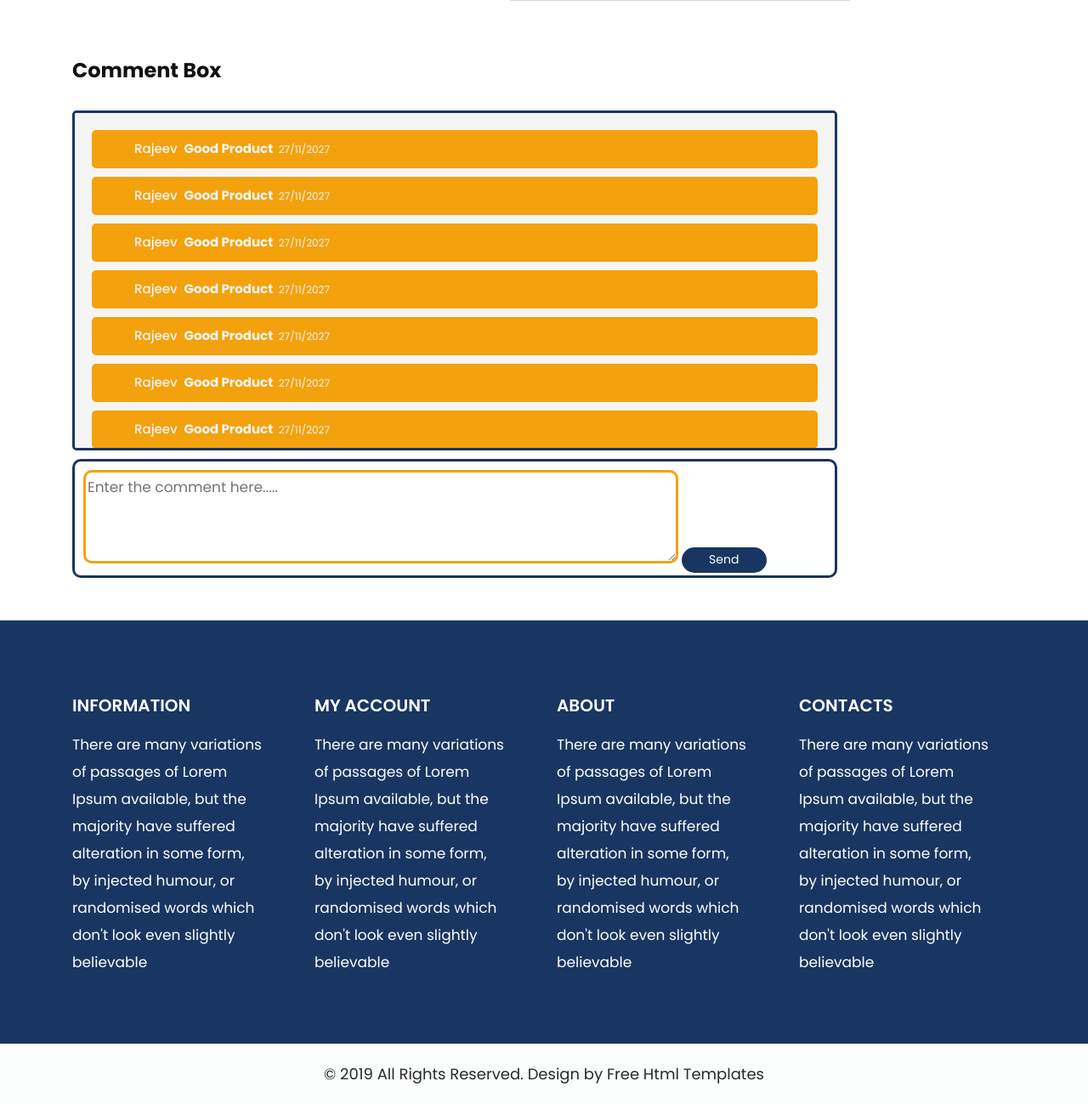
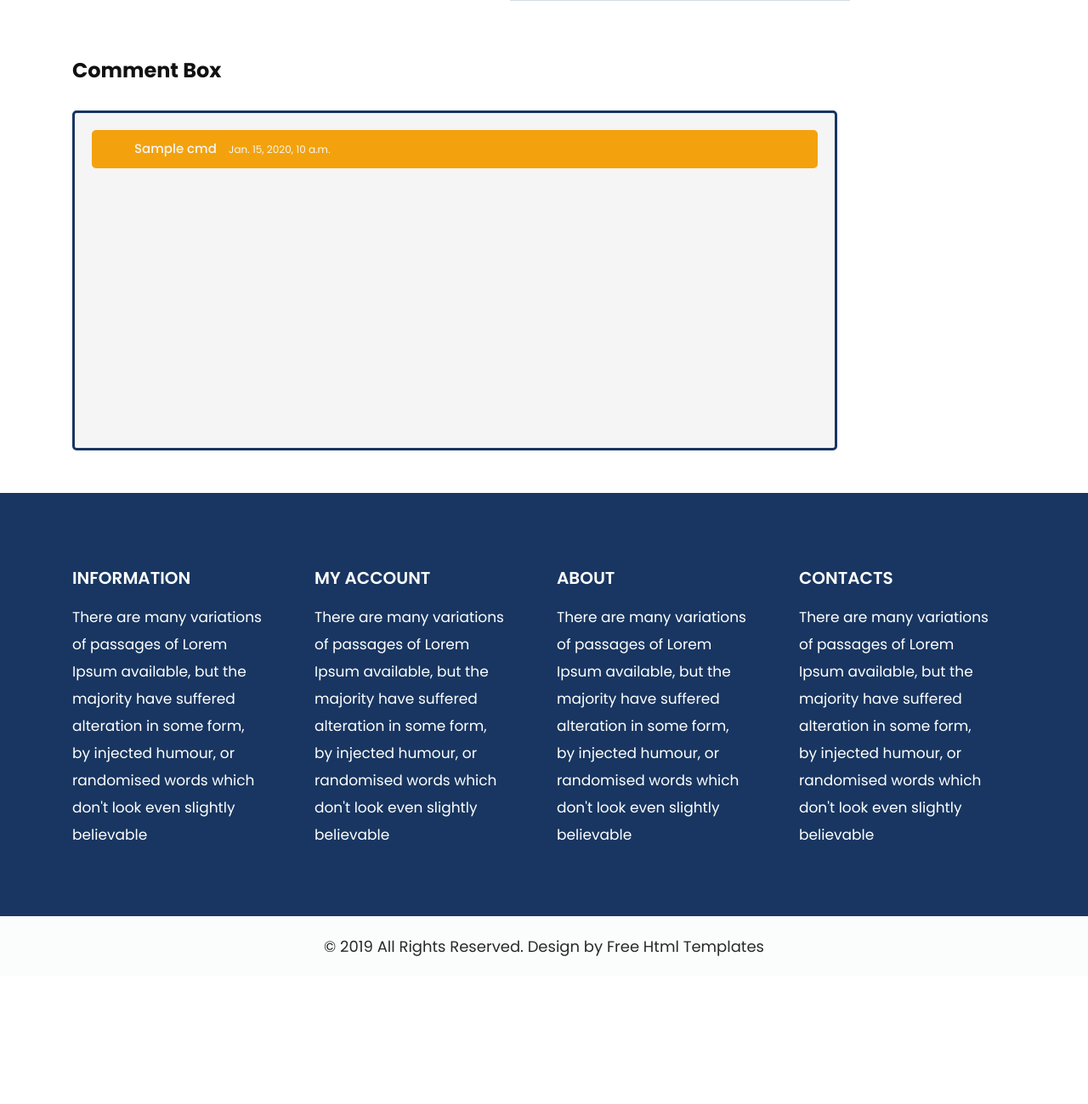
Before and after one commit to Rajeev1127/Rajeev1127, a Django app: template trends2022/template/about.html in a window 1280 px wide. Shown: the part 708-2007 px from the top of the page at 85% size. After the commit the page ends 1833 px from the top, so only its background shows below. Run offline with Django 4.2, Linux system fonts and the light colour scheme; the template is opened without the code that fills it: most values are stand-ins (such as "Sample title", 1, 10 or a date in 2020); grey boxes marked "Sample" are stand-in pictures; parts of the project's set-up code (start-up, migrations or seed data) failed here and were passed over; some libraries are stand-ins or nearby versions.

Commit message:
comment entry created

```diff
--- a/trends2022/home/urls.py
+++ b/trends2022/home/urls.py
@@ -3,9 +3,8 @@ from . import views
 
 urlpatterns = [
     path('',views.index, name="home"),
-    path('samp/',views.samp, name="project"),
+    path('samp/',views.samp, name="comment-entry"),
     path('login1/',views.login1, name="login"),
     path('register/',views.register, name="register"),
     path('logout/',views.logout, name="logout"),
-
              ]
--- a/trends2022/home/views.py
+++ b/trends2022/home/views.py
@@ -17,7 +17,6 @@ def index(request):
 
 def samp(request):
     return render(request,"test.html",{'l':a,'j':m})
-
 
 
 def login1(request):
--- a/trends2022/product/admin.py
+++ b/trends2022/product/admin.py
@@ -1,4 +1,5 @@
 from django.contrib import admin
-from .models import accesories
+from .models import accesories, comment_box
 
 admin.site.register(accesories)
+admin.site.register(comment_box)
--- a/trends2022/product/models.py
+++ b/trends2022/product/models.py
@@ -12,7 +12,7 @@ class accesories(models.Model):
     date=models.DateTimeField(auto_now_add=True)
 
 class comment_box(models.Model):
-    fkey=models.ForeignKey(accesories,realted_name="comments",on_delete=models.CASCADE)
+    fkey=models.ForeignKey(accesories,related_name="comments",on_delete=models.CASCADE)
     name=models.CharField(max_length=200)
     msg=models.TextField()
     date=models.DateTimeField(auto_now_add=True)
--- a/trends2022/product/urls.py
+++ b/trends2022/product/urls.py
@@ -3,5 +3,5 @@ from . import views
 
 urlpatterns = [
     path('',views.about, name="about"),
-
+    path('cmt/',views.comment, name="comment")
               ]
--- a/trends2022/template/about.html
+++ b/trends2022/template/about.html
@@ -225,26 +225,25 @@
             <br><br>
             <h1><b>Comment Box</b></h1>
             <div class="comment-box">
-               <p>Rajeev&nbsp <b>Good Product&nbsp </b><small>27/11/2027&nbsp </small></p>
-               <p>Rajeev&nbsp <b>Good Product&nbsp </b><small>27/11/2027&nbsp </small></p>
-               <p>Rajeev&nbsp <b>Good Product&nbsp </b><small>27/11/2027&nbsp </small></p>
-               <p>Rajeev&nbsp <b>Good Product&nbsp </b><small>27/11/2027&nbsp </small></p>
-               <p>Rajeev&nbsp <b>Good Product&nbsp </b><small>27/11/2027&nbsp </small></p>
-               <p>Rajeev&nbsp <b>Good Product&nbsp </b><small>27/11/2027&nbsp </small></p>
-               <p>Rajeev&nbsp <b>Good Product&nbsp </b><small>27/11/2027&nbsp </small></p>
-               <p>Rajeev&nbsp <b>Good Product&nbsp </b><small>27/11/2027&nbsp </small></p>
-               <p>Rajeev&nbsp <b>Good Product&nbsp </b><small>27/11/2027&nbsp </small></p>
-               <p>Rajeev&nbsp <b>Good Product&nbsp </b><small>27/11/2027&nbsp </small></p>
-               <p>Rajeev&nbsp <b>Good Product&nbsp </b><small>27/11/2027&nbsp </small></p>
-               <p>Rajeev&nbsp <b>Good Product&nbsp </b><small>27/11/2027&nbsp </small></p>
-               <p>Rajeev&nbsp <b>Good Product&nbsp </b><small>27/11/2027&nbsp </small></p>
-               <p>Rajeev&nbsp <b>Good Product&nbsp </b><small>27/11/2027&nbsp </small></p>
-               <p>Rajeev&nbsp <b>Good Product&nbsp </b><small>27/11/2027&nbsp </small></p>
+               {% if key1.comments.all %}
+               {% for cmd in key1.comments.all %}
+               <p>{{ cmd.name }}&nbsp <b>{{ cmd.msg }}&nbsp </b><small>{{ cmd.date }}&nbsp </small></p>
+               {% endfor %}
+               {% else %}
+               <h2>There is no comment here</h2>
+               {% endif %}
             </div>
+            {% if user.is_authenticated %}
             <div class="commenting-box">
-               <textarea placeholder="Enter the comment here....."></textarea>
-               <button>Send</button>
+               <form action="{% url 'comment' %}" method='post'>
+                  {% csrf_token %}
+               <textarea name="msg" placeholder="Enter the comment here....."></textarea>
+               <input type="hidden" name="pro" value="{{key1.id}}">
+               <input type="hidden" name="user" value="{{user.username}}" >
+               <button type="submit">Send</button>
+               </form>
             </div>
+            {% endif %}
          </div>
       </div>
       <!-- end about section -->
```
Also changed, not shown: trends2022/product/views.py (+12 -3 lines), trends2022/template/test.html (+5 -7 lines), trends2022/product/migrations/0002_comment_box.py (added).
